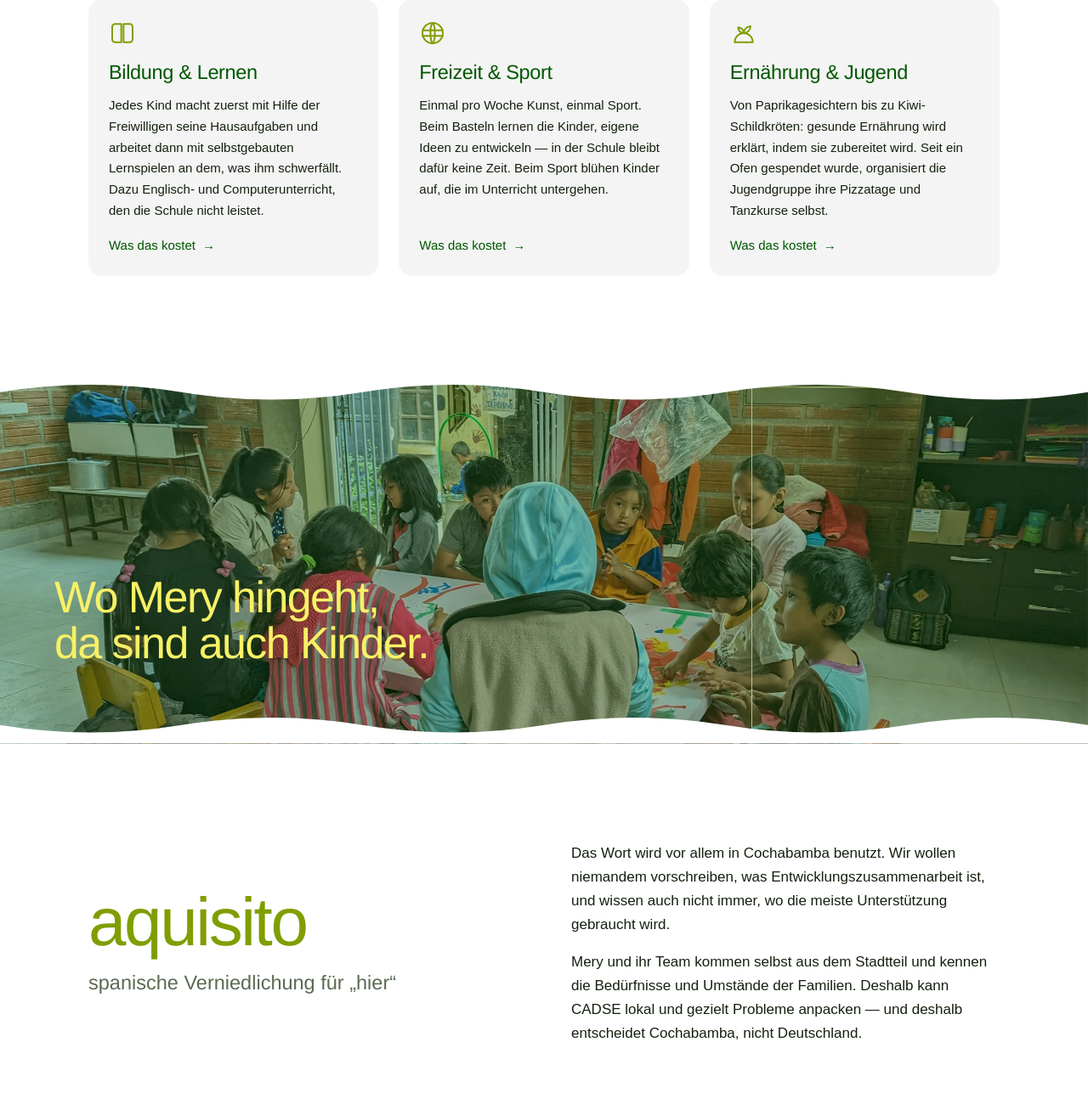
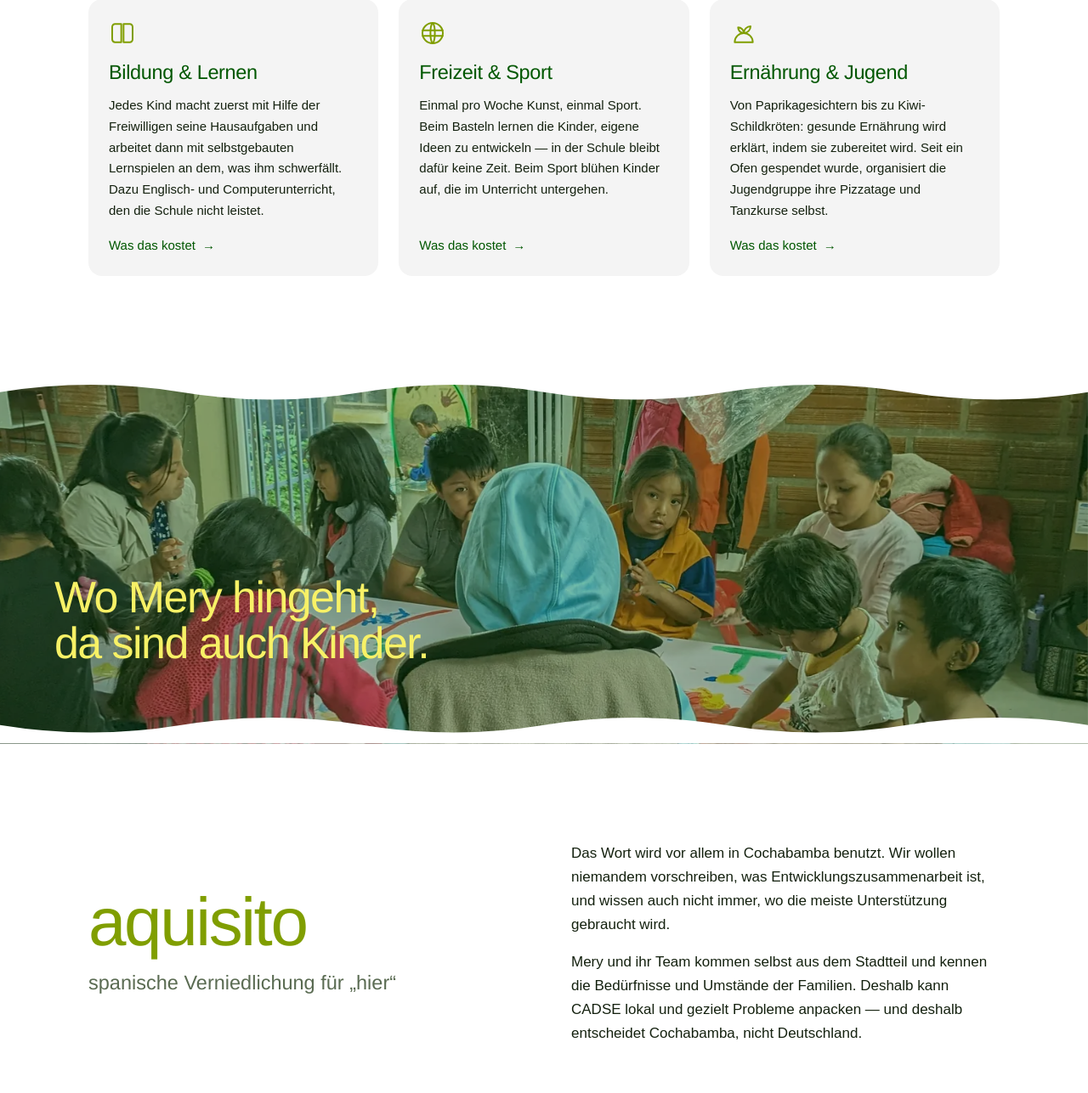
Before and after one commit to FelixFahnroth/Aquisito, a PHP site: page / in a window 1280 px wide. Shown: the part 1338-2625 px from the top of the page at 85% size. Run offline with PHP 8.4, Linux system fonts and the light colour scheme; some web fonts are replaced.

Commit message:
Quadruple the band parallax (4x the original)
Image slack up to 260% (±80% each side) and translate to 0.72 of band
height — about 4x the original drift — kept inside the slack so no edge
is revealed. Verified: transform swings ~±460px across the band's travel.

Co-Authored-By: Claude Opus 4.8 <noreply@anthropic.com>

```diff
--- a/css/components.css
+++ b/css/components.css
@@ -257,12 +257,13 @@
   }
 
   /* Parallax: js/parallax.js translates the photo as the band scrolls past. The
-     image is over-tall (180%) with 40% vertical slack each side so the translate
-     never reveals an edge. Only real photo bands (img), never the placeholder. */
+     image is over-tall (260%) with 80% vertical slack each side so the large
+     translate never reveals an edge. Only real photo bands (img), never the
+     placeholder. NB the tall image is a deep crop — object-fit keeps it centred. */
   .js img.band__media {
-    top: -40%;
+    top: -80%;
     bottom: auto;
-    height: 180%;
+    height: 260%;
     will-change: transform;
   }
   @media (prefers-reduced-motion: reduce) {
--- a/js/parallax.js
+++ b/js/parallax.js
@@ -7,7 +7,7 @@ const reduce = matchMedia("(prefers-reduced-motion: reduce)").matches;
 const medias = [...document.querySelectorAll("img.band__media")];
 
 if (!reduce && medias.length) {
-  const SHIFT = 0.36; // max translate, as a fraction of band height (< the 40% slack)
+  const SHIFT = 0.72; // max translate, as a fraction of band height (< the 80% slack)
   let ticking = false;
 
   const update = () => {
```
